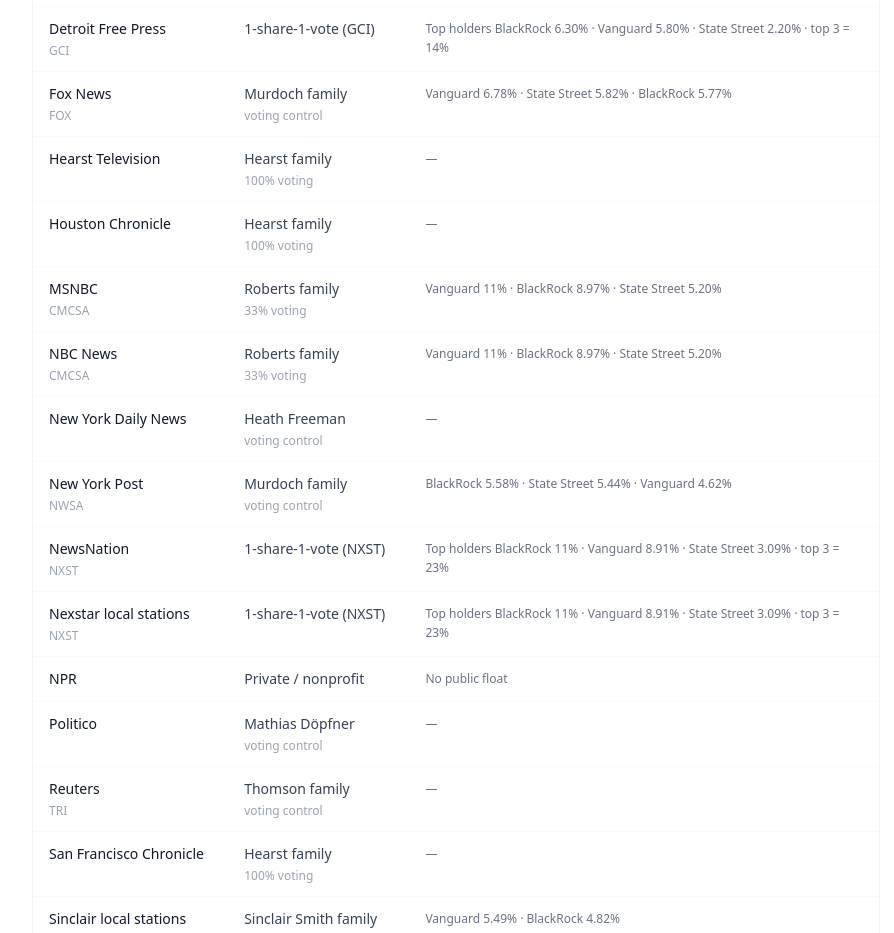
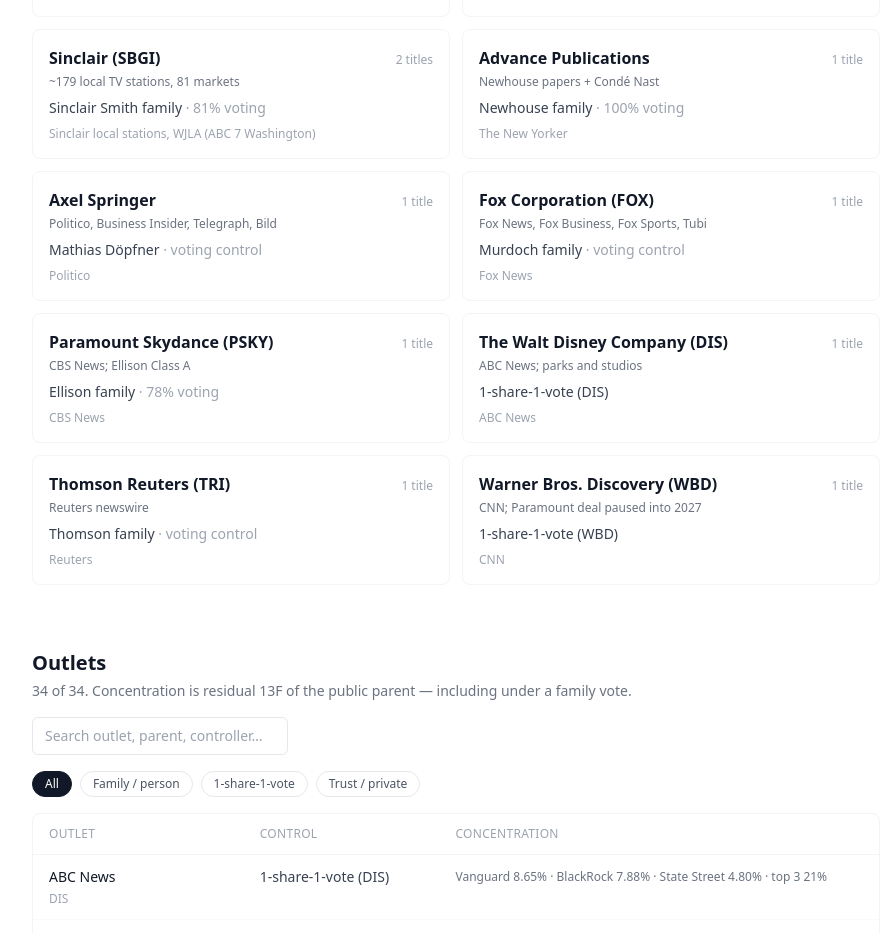
Before and after one commit to cjonesy108/fourth-estate-index, a Next.js app in the folder frontend/: page /ownership in a window 1280 px wide. Shown: the part 859-1792 px from the top of the page, without its empty margins (184-1078 px from the left). Built offline with nearby package versions, Linux system fonts and the light colour scheme.

Commit message:
Groups index plus searchable outlet table

```diff
--- /dev/null
+++ b/frontend/app/ownership/explorer.tsx
@@ -0,0 +1,121 @@
+"use client";
+
+import Link from "next/link";
+import { useMemo, useState } from "react";
+import {
+  controlSnapshot,
+  formatPct,
+  outletKind,
+  publicParent,
+  type OwnershipEntity,
+} from "@/lib/ownership";
+
+type Filter = "all" | "family" | "institutional" | "closed";
+
+export function OutletExplorer({ outlets }: { outlets: OwnershipEntity[] }) {
+  const [q, setQ] = useState("");
+  const [filter, setFilter] = useState<Filter>("all");
+
+  const rows = useMemo(() => {
+    const needle = q.trim().toLowerCase();
+    return outlets.filter((o) => {
+      const kind = outletKind(o.slug);
+      if (filter !== "all" && kind !== filter) return false;
+      if (!needle) return true;
+      const parent = publicParent(o.slug);
+      const snap = controlSnapshot(o.slug);
+      const hay = [o.name, parent?.name, parent?.ticker, snap.label, snap.detail]
+        .filter(Boolean)
+        .join(" ")
+        .toLowerCase();
+      return hay.includes(needle);
+    });
+  }, [outlets, q, filter]);
+
+  return (
+    <section className="mb-16">
+      <div className="flex flex-wrap items-end justify-between gap-4 mb-4">
+        <div>
+          <h2 className="text-xl font-semibold">Outlets</h2>
+          <p className="text-sm text-gray-500 mt-1">
+            {rows.length} of {outlets.length}. Concentration is residual 13F of the public parent — including under a family vote.
+          </p>
+        </div>
+        <input
+          value={q}
+          onChange={(e) => setQ(e.target.value)}
+          placeholder="Search outlet, parent, controller…"
+          className="border border-gray-200 rounded-md px-3 py-2 text-sm w-64 max-w-full"
+        />
+      </div>
+      <div className="flex flex-wrap gap-2 mb-4">
+        {(
+          [
+            ["all", "All"],
+            ["family", "Family / person"],
+            ["institutional", "1-share-1-vote"],
+            ["closed", "Trust / private"],
+          ] as [Filter, string][]
+        ).map(([id, label]) => (
+          <button
+            key={id}
+            type="button"
+            onClick={() => setFilter(id)}
+            className={`text-xs px-3 py-1 rounded-full border ${
+              filter === id ? "bg-gray-900 text-white border-gray-900" : "border-gray-200 text-gray-600"
+            }`}
+          >
+            {label}
+          </button>
+        ))}
+      </div>
+      <div className="overflow-x-auto border border-gray-100 rounded-lg">
+        <table className="w-full text-sm">
+          <thead>
+            <tr className="text-left text-xs uppercase tracking-wide text-gray-400 border-b border-gray-100">
+              <th className="px-4 py-3 font-medium">Outlet</th>
+              <th className="px-4 py-3 font-medium">Control</th>
+              <th className="px-4 py-3 font-medium">Concentration</th>
+            </tr>
+          </thead>
+          <tbody>
+            {rows.map((o) => {
+              const snap = controlSnapshot(o.slug);
+              const parent = publicParent(o.slug);
+              const conc =
+                snap.topHolders.length > 0
+                  ? snap.topHolders.map((h) => `${h.entity.name} ${formatPct(h.pct)}`).join(" · ") +
+                    (snap.top3Economic != null ? ` · top 3 ${formatPct(snap.top3Economic)}` : "")
+                  : snap.kind === "closed"
+                  ? snap.detail
+                  : snap.kind === "institutional"
+                  ? snap.detail
+                  : "—";
+              return (
+                <tr key={o.slug} className="border-b border-gray-50 last:border-0 align-top">
+                  <td className="px-4 py-3">
+                    <Link href={`/ownership/${o.slug}`} className="font-medium hover:underline">{o.name}</Link>
+                    {parent && (
+                      <div className="text-xs text-gray-400 mt-1">
+                        <Link href={`/ownership/${parent.slug}`} className="hover:underline">
+                          {parent.ticker ?? parent.name}
+                        </Link>
+                      </div>
+                    )}
+                  </td>
+                  <td className="px-4 py-3 text-gray-700">
+                    {snap.href ? <Link href={snap.href} className="hover:underline">{snap.label}</Link> : snap.label}
+                    {snap.kind === "controller" && (
+                      <div className="text-xs text-gray-400 mt-1">{snap.detail}</div>
+                    )}
+                  </td>
+                  <td className="px-4 py-3 text-gray-500 text-xs leading-relaxed">{conc}</td>
+                </tr>
+              );
+            })}
+          </tbody>
+        </table>
+      </div>
+    </section>
+  );
+}
--- a/frontend/app/ownership/page.tsx
+++ b/frontend/app/ownership/page.tsx
@@ -1,9 +1,9 @@
 import Link from "next/link";
 import { Metadata } from "next";
+import { OutletExplorer } from "./explorer";
 import {
   LAYER_LABEL,
   allContributions,
-  controlSnapshot,
   formatPct,
   getContributionsMeta,
   getEntity,
@@ -11,9 +11,9 @@
   institutionHoldings,
   listControllers,
   listInstitutions,
+  listMediaGroups,
   listOutlets,
   officersOf,
-  publicParent,
 } from "@/lib/ownership";
 
 export const metadata: Metadata = {
@@ -29,6 +29,7 @@
   const controllers = listControllers();
   const giving = allContributions();
   const meta = getContributionsMeta();
+  const mediaGroups = listMediaGroups();
 
   return (
     <main className="max-w-4xl mx-auto px-6 py-16">
@@ -37,8 +38,7 @@
         <h1 className="text-4xl font-bold tracking-tight mb-4">Who owns the media</h1>
         <p className="text-lg text-gray-600 leading-relaxed mb-4">
           Where there is a controller, we name them and the voting share.
-          Where there is not, we show the <strong>1-share-1-vote parent</strong> and the
-          top institutional holders — not the word “dispersed.”
+          The public float still shows under <strong>Concentration</strong> — Murdoch votes Fox; Vanguard can still own the Class A.
         </p>
         <p className="text-gray-600 leading-relaxed">
           Political money is split the same way: firm PAC vs named officer.
@@ -47,63 +47,52 @@
       </header>
 
       <section className="mb-16">
-        <h2 className="text-xl font-semibold mb-4">Outlets</h2>
-        <p className="text-sm text-gray-500 mb-6">{outlets.length} outlets. Concentration is top 13F holders of the public parent.</p>
-        <div className="overflow-x-auto border border-gray-100 rounded-lg">
-          <table className="w-full text-sm">
-            <thead>
-              <tr className="text-left text-xs uppercase tracking-wide text-gray-400 border-b border-gray-100">
-                <th className="px-4 py-3 font-medium">Outlet</th>
-                <th className="px-4 py-3 font-medium">Control</th>
-                <th className="px-4 py-3 font-medium">Concentration</th>
-              </tr>
-            </thead>
-            <tbody>
-              {outlets.map((o) => {
-                const snap = controlSnapshot(o.slug);
-                const parent = publicParent(o.slug);
-                return (
-                  <tr key={o.slug} className="border-b border-gray-50 last:border-0 align-top">
-                    <td className="px-4 py-3">
-                      <Link href={`/ownership/${o.slug}`} className="font-medium hover:underline">{o.name}</Link>
-                      {parent && (
-                        <div className="text-xs text-gray-400 mt-1">
-                          <Link href={`/ownership/${parent.slug}`} className="hover:underline">
-                            {parent.ticker ?? parent.name}
+        <h2 className="text-xl font-semibold mb-2">Groups</h2>
+        <p className="text-sm text-gray-500 mb-6">
+          One parent, many newsrooms. Group nodes are not a full FCC census.
+        </p>
+        <ul className="grid gap-3 sm:grid-cols-2">
+          {mediaGroups.map((g) => (
+            <li key={g.entity.slug} className="border border-gray-100 rounded-lg p-4">
+              <div className="flex items-baseline justify-between gap-2">
+                <Link href={`/ownership/${g.entity.slug}`} className="font-semibold hover:underline">
+                  {g.entity.name}
+                  {g.entity.ticker ? ` (${g.entity.ticker})` : ""}
                 </Link>
+                <span className="text-xs text-gray-400">{g.outlets.length} title{g.outlets.length === 1 ? "" : "s"}</span>
               </div>
+              <p className="text-xs text-gray-500 mt-1">{g.reach}</p>
+              <p className="text-sm text-gray-700 mt-2">
+                {g.snapshot.href ? (
+                  <Link href={g.snapshot.href} className="hover:underline">{g.snapshot.label}</Link>
+                ) : (
+                  g.snapshot.label
                 )}
-                    </td>
-                    <td className="px-4 py-3 text-gray-700">
-                      {snap.href ? (
-                        <Link href={snap.href} className="hover:underline">{snap.label}</Link>
-                      ) : (
-                        snap.label
+                {g.snapshot.kind === "controller" && (
+                  <span className="text-gray-400"> · {g.snapshot.detail}</span>
                 )}
-                      {snap.kind === "controller" && (
-                        <div className="text-xs text-gray-400 mt-1">{snap.detail}</div>
+              </p>
+              {g.outlets.length > 0 && (
+                <p className="text-xs text-gray-400 mt-2">
+                  {g.outlets.slice(0, 4).map((o, i) => (
+                    <span key={o.slug}>
+                      {i > 0 && ", "}
+                      <Link href={`/ownership/${o.slug}`} className="hover:underline">{o.name}</Link>
+                    </span>
+                  ))}
+                  {g.outlets.length > 4 ? ` + ${g.outlets.length - 4}` : ""}
+                </p>
               )}
-                    </td>
-                    <td className="px-4 py-3 text-gray-500 text-xs leading-relaxed">
-                      {snap.kind === "institutional"
-                        ? snap.detail
-                        : snap.kind === "closed"
-                        ? snap.detail
-                        : snap.topHolders.length
-                        ? snap.topHolders.map((h) => `${h.entity.name} ${formatPct(h.pct)}`).join(" · ")
-                        : "—"}
-                    </td>
-                  </tr>
-                );
-              })}
-            </tbody>
-          </table>
-        </div>
+            </li>
+          ))}
+        </ul>
       </section>
+
+      <OutletExplorer outlets={outlets} />
 
       <section className="mb-16">
         <h2 className="text-xl font-semibold mb-4">Institutional economic concentration</h2>
-        <p className="text-sm text-gray-500 mb-6">Holdings plus the named officer, when we have one. Economic data as of {graph.as_of_economic}.</p>
+        <p className="text-sm text-gray-500 mb-6">Same three holders across more issuers. Economic data as of {graph.as_of_economic}.</p>
         <div className="space-y-8">
           {institutions.map((inst) => {
             const holdings = institutionHoldings(inst.slug);
@@ -125,9 +114,6 @@
                     ))}
                   </p>
                 )}
-                {holdings.length === 0 ? (
-                  <p className="text-sm text-gray-400">No 13F rows in this seed yet.</p>
-                ) : (
                 <ul className="space-y-2">
                   {holdings.map((h) => (
                     <li key={h.issuer.slug} className="text-sm text-gray-700 flex flex-wrap gap-x-2">
@@ -141,7 +127,6 @@
                     </li>
                   ))}
                 </ul>
-                )}
               </div>
             );
           })}
```
Lines whose indentation alone changed are shown as unchanged.
